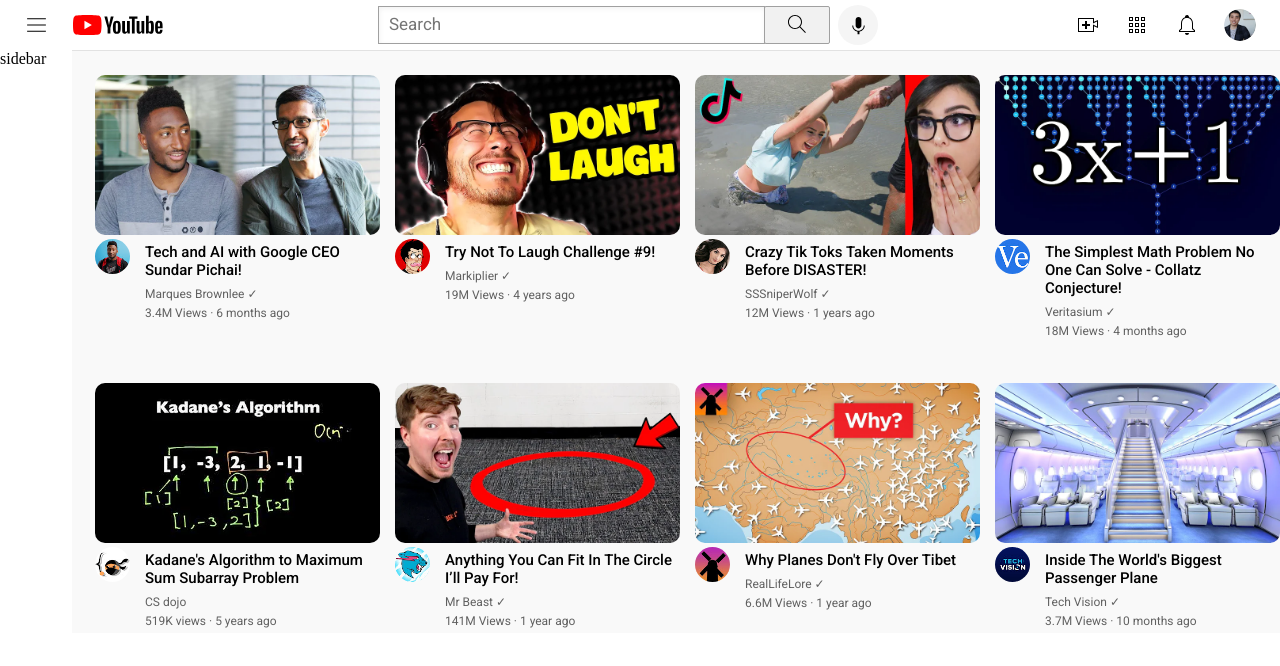
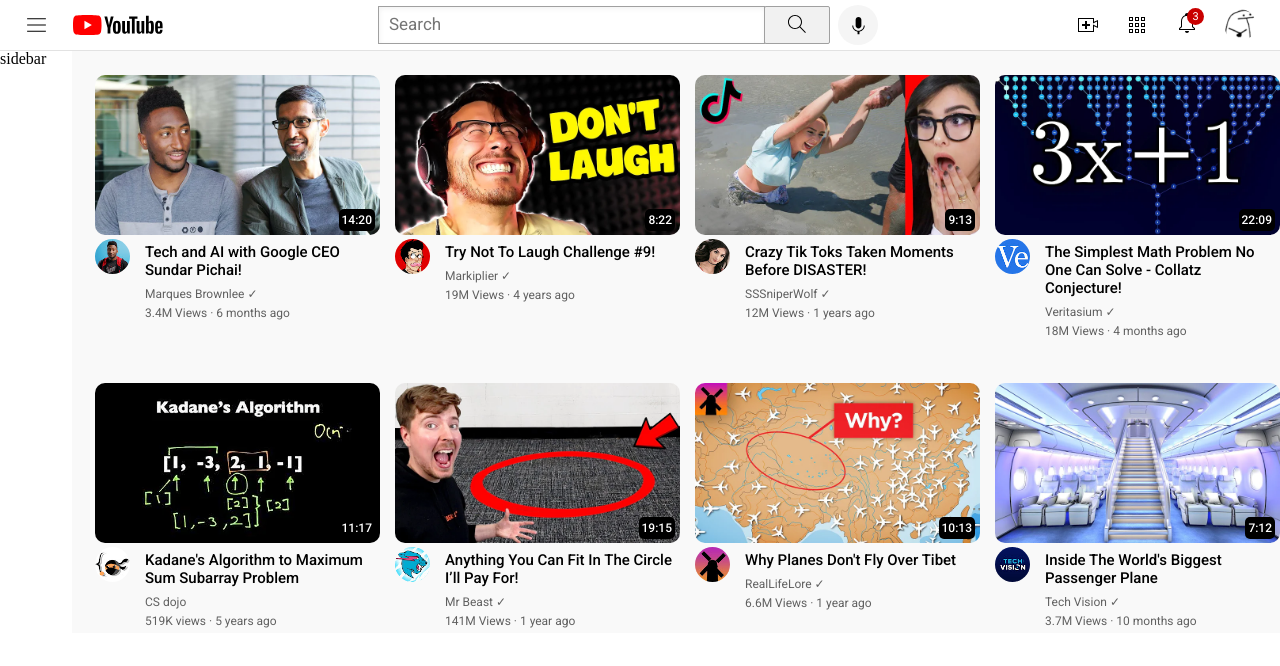
Before and after one commit to Arya4930/Youtube-Clone, a plain HTML site: page index.html in a window 1280 px wide. Drawn offline with Linux system fonts and the light colour scheme.

Commit message:
adding time/notification count

```diff
--- a/index.html
+++ b/index.html
@@ -32,8 +32,11 @@
       <div class="right-section">
         <img src="icons/upload.svg" class="upload-icon">
         <img src="icons/youtube-apps.svg" class="Youtube-apps-icon">
-        <img src="icons/notifications.svg" class="notification-icon">
-        <img src="icons/my-channel.jpeg" class="my-channel-icon">
+        <div class="notifcations-icon-container">
+          <img src="icons/notifications.svg" class="notification-icon">
+          <div class="notification-count">3</div>
+        </div>
+        <img src="icons/my-channel.png" class="my-channel-icon">
       </div>
     </div>
 
@@ -45,6 +48,7 @@
       <div class="video-preview">
         <div class="thumbnail-row">
           <img src="thumbnails/thumbnail-1.webp" class="thumbnail">
+          <div class="video-time"> 14:20</div>
         </div>
         <div class="video-info-grid">
           <div class="channel-picture">
@@ -68,6 +72,7 @@
       <div class="video-preview">
         <div class="thumbnail-row">
           <img src="thumbnails/thumbnail-2.webp" class="thumbnail">
+          <div class="video-time"> 8:22</div>
         </div>
         <div class="video-info-grid">
 
@@ -91,6 +96,7 @@
       <div class="video-preview">
         <div class="thumbnail-row">
           <img src="thumbnails/thumbnail-3.webp" class="thumbnail">
+          <div class="video-time"> 9:13</div>
         </div>
         <div class="video-info-grid">
 
@@ -116,6 +122,7 @@
       <div class="video-preview">
         <div class="thumbnail-row">
           <img src="thumbnails/thumbnail-4.webp" class="thumbnail">
+          <div class="video-time"> 22:09</div>
         </div>
         <div class="video-info-grid">
 
@@ -141,6 +148,7 @@
       <div class="video-preview">
         <div class="thumbnail-row">
           <img src="thumbnails/thumbnail-5.webp" class="thumbnail">
+          <div class="video-time"> 11:17</div>
         </div>
         <div class="video-info-grid">
           <div class="channel-picture">
@@ -164,6 +172,7 @@
       <div class="video-preview">
         <div class="thumbnail-row">
           <img src="thumbnails/thumbnail-6.webp" class="thumbnail">
+          <div class="video-time"> 19:15</div>
         </div>
         <div class="video-info-grid">
 
@@ -187,6 +196,7 @@
       <div class="video-preview">
         <div class="thumbnail-row">
           <img src="thumbnails/thumbnail-7.webp" class="thumbnail">
+          <div class="video-time"> 10:13</div>
         </div>
         <div class="video-info-grid">
 
@@ -212,6 +222,7 @@
       <div class="video-preview">
         <div class="thumbnail-row">
           <img src="thumbnails/thumbnail-8.webp" class="thumbnail">
+          <div class="video-time"> 7:12</div>
         </div>
         <div class="video-info-grid">
 
--- a/styles/Video.css
+++ b/styles/Video.css
@@ -1,6 +1,9 @@
 .thumbnail {
     width: 100%;
     border-radius: 10px;
+}
+.thumbnail-row {
+    position: relative;
 }
 .video-grid {
     display: grid;
@@ -36,3 +39,19 @@
     margin-top: 5px;
     margin-bottom: 5px;
 }
+
+.video-time {
+    background-color: black;
+    color: white;
+    position: absolute;
+    bottom: 8px;
+    right: 5px;
+    font-family: Roboto, Arial;
+    font-size: 12px;
+    font-weight: 500;
+    padding-left: 3px;
+    padding-right: 3px;
+    padding-bottom: 4px;
+    padding-top: 4px;
+    border-radius: 5px;
+}
--- a/styles/header.css
+++ b/styles/header.css
@@ -13,6 +13,7 @@
   border-bottom-width: 1px;
   border-bottom-style: solid;
   border-bottom-color: rgb(226, 226, 226);
+  z-index: 100;
 }
 .left-section {
   width: 150px;
@@ -79,6 +80,23 @@
 .notification-icon {
   height: 24px;
 }
+.notifcations-icon-container {
+  position: relative;
+}
+.notification-count {
+  position: absolute;
+  color: white;
+  background-color: rgb(201, 0, 0);
+  top: -3px;
+  right: -5px;
+  font-family: Roboto, Arial;
+  font-size: 11px;
+  padding-left: 5px;
+  padding-right: 5px;
+  padding-top: 2px;
+  padding-bottom: 2px;
+  border-radius: 10px;
+}
 .my-channel-icon {
   height: 32px;
   border-radius: 16px;
```
Also changed, not shown: icons/my-channel.jpeg (deleted), icons/my-channel.png (added), 2 other files.
